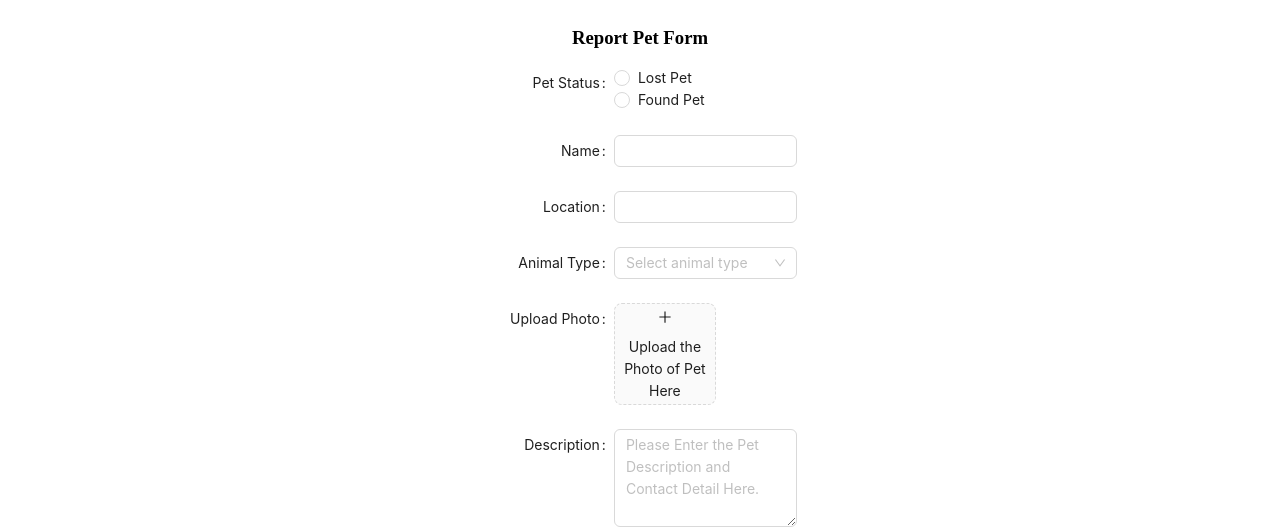
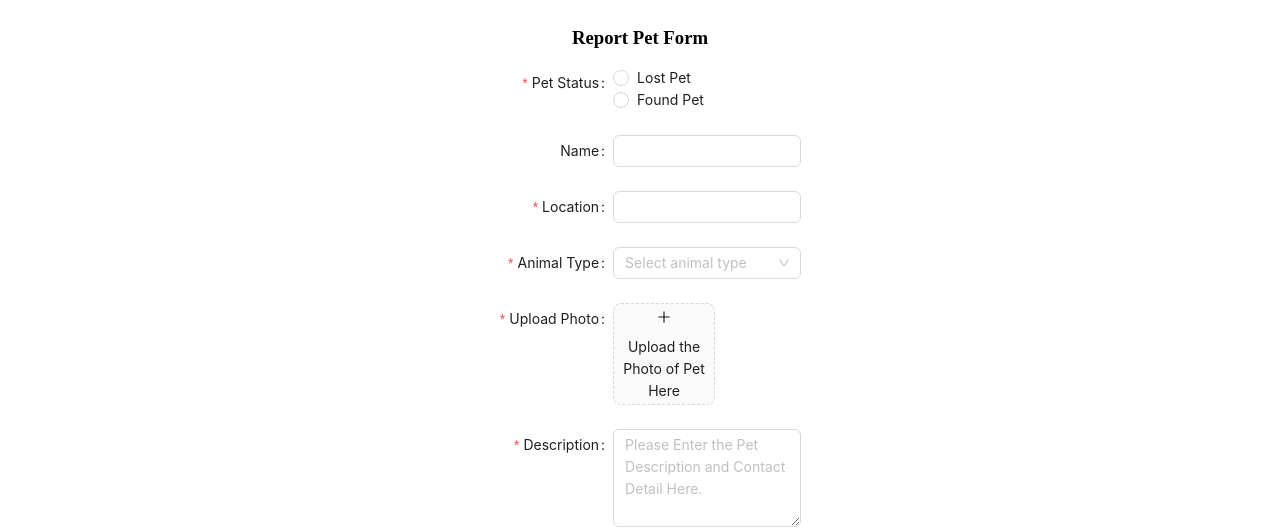
Before and after one commit to zhou7cathy/pet-resq, a React (Create React App) app in the folder client/: page /report-pet in a window 1280 px wide. Shown: the part 157-686 px from the top of the page. Built offline with nearby package versions, Linux system fonts and the light colour scheme; no server answers.

Commit message:
add alert component to report pet page.

```diff
--- a/client/src/pages/ReportPet.js
+++ b/client/src/pages/ReportPet.js
@@ -1,6 +1,7 @@
 import { PlusOutlined } from '@ant-design/icons';
 
 import {
+  Alert,
   Button,
   Form,
   Input,
@@ -16,13 +17,6 @@ import { useQuery } from '@apollo/client';
 import { QUERY_ANIMAL_TYPES } from '../utils/queries';
 
 const { TextArea } = Input;
-
-const normFile = (e: any) => {
-  if (Array.isArray(e)) {
-    return e;
-  }
-  return e?.fileList;
-};
 
 const ReportPet = (props) => {
   const { Option } = Select;
@@ -112,7 +106,11 @@ const ReportPet = (props) => {
           layout="horizontal"
           style={{ Width: 600, }}
         >
-          <Form.Item label="Pet Status">
+          <Form.Item
+            label="Pet Status"
+            name="Pet Status"
+            rules={[{ required: true, message: 'Please select a status' }]}
+          >
             <Radio.Group
                 name="status"
                 value={formState.status}
@@ -130,7 +128,11 @@ const ReportPet = (props) => {
             />
           </Form.Item>
 
-          <Form.Item label="Location">
+          <Form.Item
+            label="Location"
+            name="Location"
+            rules={[{ required: true, message: 'Please enter the location' }]}
+          >
             <Input
               name="location"
               value={formState.location}
@@ -138,7 +140,11 @@ const ReportPet = (props) => {
             />
           </Form.Item>
 
-          <Form.Item label="Animal Type">
+          <Form.Item
+            label="Animal Type"
+            name="Animal Type"
+            rules={[{ required: true, message: 'Please select an animal type' }]}
+          >
             <Select
               placeholder="Select animal type"
               onChange={animalTypeHandler}
@@ -154,7 +160,11 @@ const ReportPet = (props) => {
             </Select>
           </Form.Item>
 
-          <Form.Item label="Upload Photo" valuePropName="fileList">
+          <Form.Item
+            label="Upload Photo"
+            name="Upload Photo"
+            rules={[{ required: true, message: 'Please upload at least one photo' }]}
+          >
             <Upload onChange={imageHandler} customRequest={dummyRequest} listType="picture-card">
               <div>
                 <PlusOutlined />
@@ -163,7 +173,11 @@ const ReportPet = (props) => {
             </Upload>
           </Form.Item>
 
-          <Form.Item label="Description">
+          <Form.Item
+            label="Description"
+            name="Description"
+            rules={[{ required: true, message: 'Please enter the description' }]}
+          >
             <TextArea
               rows={4}
               name="description"
@@ -172,20 +186,20 @@ const ReportPet = (props) => {
               onChange={handleChange}
             />
           </Form.Item>
-
           <Form.Item wrapperCol={{ offset: 8, span: 16 }}>
             <Button type="primary" htmlType='submit'>
               Submit
             </Button>
           </Form.Item>
         </Form>
-
-        {error && (
-          <div>
-            {error.message}
-          </div>
-        )}
       </div>
+      {error && (
+        <Alert
+          message="Your description need to be at least 20 characters and maximum 500 characters long."
+          closable
+          type="error"
+        />
+      )}
 
       <div>
         {location.pathname !== '/' && (
```
